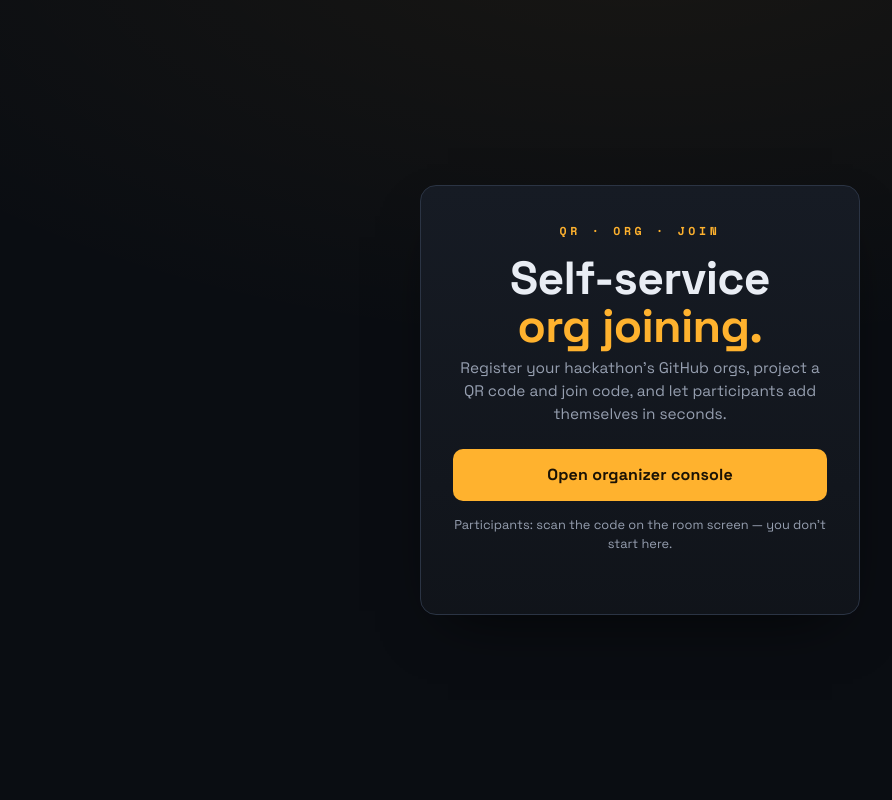
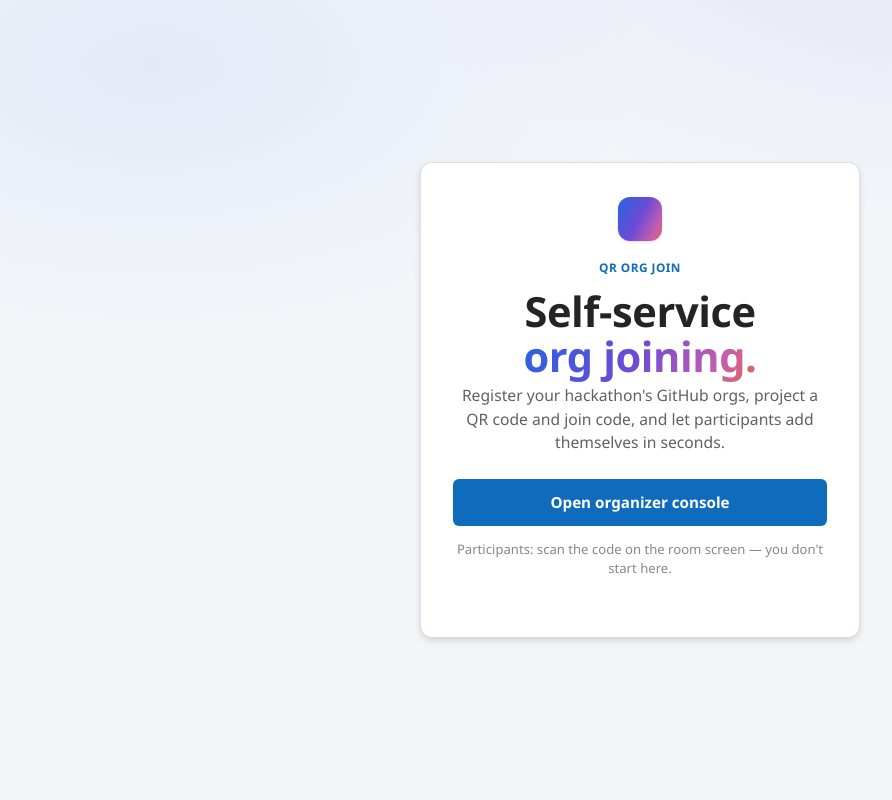
Before and after one commit to jeffrey-groneberg/gh_org_qr_join, a Python web app: template templates/index.html in a window 1280 px wide. Shown: the whole page, without its empty margins (0-892 px from the left). Run offline with Jinja, Linux system fonts and the light colour scheme; the template is opened without the code that fills it, so the values that code supplies are empty.

Commit message:
Re-theme UI to Microsoft Fluent / M365 Copilot look
Replace the amber 'departure board' theme with a clean Microsoft-branded design
matching M365 Copilot: light Fluent surfaces, Segoe UI / Cascadia type stack,
Microsoft communication blue (#0f6cbd) primary actions, Fluent depth shadows and
rounded corners, Fluent message bars/badges, and the Copilot gradient (blue ->
violet -> magenta) as the single signature accent (hero spark + title, org name,
and the projector passcode tiles). Neutralize transport-themed copy ('Now
boarding' -> 'Scan to join', 'Already aboard' -> 'Already a member', etc.).

Co-authored-by: Copilot <223556219+Copilot@users.noreply.github.com>

```diff
--- a/templates/admin_qr.html
+++ b/templates/admin_qr.html
@@ -2,7 +2,7 @@
 {% block title %}Join {{ org.name }}{% endblock %}
 {% block card_class %}project{% endblock %}
 {% block body %}
-  <p class="eyebrow">Now boarding</p>
+  <p class="eyebrow">Scan to join</p>
   <h1>Join <span class="org">{{ org.name }}</span></h1>
   <p class="lead">Scan to sign in with GitHub, then enter the code below.</p>
   <div class="qr xl">{{ qr_svg | safe }}</div>
--- a/templates/base.html
+++ b/templates/base.html
@@ -4,34 +4,37 @@
     <meta charset="utf-8" />
     <meta name="viewport" content="width=device-width, initial-scale=1" />
     <title>{% block title %}QR Org Join{% endblock %}</title>
-    <link rel="preconnect" href="https://fonts.googleapis.com" />
-    <link rel="preconnect" href="https://fonts.gstatic.com" crossorigin />
-    <link
-      href="https://fonts.googleapis.com/css2?family=Space+Grotesk:wght@400;500;700&family=Space+Mono:wght@400;700&display=swap"
-      rel="stylesheet"
-    />
     <style>
-      /* ---- Design system: "departure board" ----------------------------
-         Joining an org is boarding the build; the passcode is the gate code.
-         Palette is warm-slate (not GitHub black) with a single amber board
-         signal. Display/data faces are a deliberate Space superfamily pair. */
+      /* ---- Microsoft Fluent / M365 Copilot design language --------------
+         Light surfaces, Segoe UI, Microsoft communication blue, soft depth,
+         and the Copilot gradient (blue -> violet -> magenta) used sparingly as
+         the one signature accent. */
       :root {
-        --ink: #0e1116;
-        --ink-2: #0a0d12;
-        --surface: #161b24;
-        --surface-2: #1e2532;
-        --line: #2b3444;
-        --paper: #e9edf4;
-        --muted: #969fb0;
-        --amber: #ffb22e;
-        --amber-press: #e49b12;
-        --danger: #ff5f56;
-        --danger-soft: #3a1d1d;
-        --ok: #43d17a;
-        --ok-soft: #12271c;
-        --warn-soft: #2c2410;
-        --display: "Space Grotesk", system-ui, sans-serif;
-        --mono: "Space Mono", ui-monospace, SFMono-Regular, Menlo, monospace;
+        --bg: #f3f5f9;
+        --card: #ffffff;
+        --line: #e1dfdd;          /* Fluent neutralQuaternaryAlt */
+        --line-strong: #c8c6c4;   /* Fluent neutralTertiaryAlt */
+        --ink: #242424;           /* Fluent neutralPrimary */
+        --ink-2: #424242;
+        --muted: #616161;         /* Fluent neutralSecondary */
+        --subtle: #8a8886;
+        --accent: #0f6cbd;        /* Fluent 2 brand */
+        --accent-hover: #115ea3;
+        --accent-press: #0c5089;
+        --accent-soft: #eff6fc;
+        --danger: #a4262c;
+        --danger-bg: #fde7e9;
+        --success: #0e700e;
+        --success-bg: #dff6dd;
+        --warn-bg: #fff4ce;
+        --warn-ink: #4d4400;
+        --copilot: linear-gradient(118deg, #2664e0 0%, #6b4bd6 48%, #c75cae 82%, #e06a4e 100%);
+        --font: "Segoe UI Variable Text", "Segoe UI", system-ui, -apple-system,
+          "Helvetica Neue", Arial, sans-serif;
+        --mono: "Cascadia Code", "Cascadia Mono", ui-monospace, Consolas,
+          "SF Mono", Menlo, monospace;
+        --shadow-8: 0 1.6px 3.6px rgba(0, 0, 0, 0.10), 0 0.3px 0.9px rgba(0, 0, 0, 0.07);
+        --shadow-16: 0 3.2px 7.2px rgba(0, 0, 0, 0.11), 0 0.6px 1.8px rgba(0, 0, 0, 0.08);
       }
       * { box-sizing: border-box; }
       body {
@@ -41,218 +44,236 @@
         align-items: center;
         justify-content: center;
         padding: 28px;
-        font-family: var(--display);
-        font-weight: 400;
+        font-family: var(--font);
+        font-size: 15px;
         line-height: 1.5;
-        color: var(--paper);
-        /* Faint board-grid texture so the dark surface isn't a flat default. */
-        background-color: var(--ink);
+        color: var(--ink);
+        background-color: var(--bg);
+        /* Subtle Copilot-style ambient wash, kept very light. */
         background-image:
-          radial-gradient(120% 90% at 50% -10%, rgba(255, 178, 46, 0.06), transparent 60%),
-          linear-gradient(var(--ink-2) 0 0);
+          radial-gradient(1100px 520px at 78% -12%, rgba(108, 75, 214, 0.10), transparent 60%),
+          radial-gradient(900px 480px at 12% 8%, rgba(38, 100, 224, 0.08), transparent 55%);
         background-attachment: fixed;
       }
       .card {
         width: 100%;
         max-width: 440px;
-        background: linear-gradient(180deg, var(--surface) 0%, var(--ink) 140%);
+        background: var(--card);
         border: 1px solid var(--line);
-        border-radius: 16px;
-        padding: 36px 32px;
+        border-radius: 12px;
+        padding: 34px 32px;
         text-align: center;
-        box-shadow: 0 24px 60px -28px rgba(0, 0, 0, 0.8);
+        box-shadow: var(--shadow-16);
       }
-      .card.wide { max-width: 780px; text-align: left; }
+      .card.wide { max-width: 800px; text-align: left; }
       .card.project { max-width: 560px; }
 
       .eyebrow {
-        font-family: var(--mono);
-        font-size: 0.72rem;
-        font-weight: 700;
-        letter-spacing: 0.32em;
+        font-size: 0.74rem;
+        font-weight: 600;
+        letter-spacing: 0.04em;
         text-transform: uppercase;
-        color: var(--amber);
-        margin: 0 0 14px;
+        color: var(--accent);
+        margin: 0 0 12px;
       }
       h1 {
-        font-family: var(--display);
-        font-weight: 700;
-        font-size: 1.55rem;
-        letter-spacing: -0.015em;
+        font-weight: 600;
+        font-size: 1.5rem;
+        letter-spacing: -0.01em;
         margin: 0 0 6px;
+        color: var(--ink);
       }
-      h1 + h1 { margin-top: 36px; }
-      .org { color: var(--amber); }
-      p.lead { color: var(--muted); margin: 0 0 24px; font-size: 0.96rem; }
-      p.lead a { color: var(--paper); text-decoration: underline; text-underline-offset: 2px; }
+      h1 + h1 { margin-top: 34px; }
+      .org, .accent {
+        background: var(--copilot);
+        -webkit-background-clip: text;
+        background-clip: text;
+        color: transparent;
+      }
+      p.lead { color: var(--muted); margin: 0 0 24px; font-size: 0.98rem; }
+      p.lead a { color: var(--accent); text-decoration: none; font-weight: 600; }
+      p.lead a:hover { text-decoration: underline; }
 
-      /* ---- QR: a "ticket" panel ---------------------------------------- */
+      /* ---- QR panel ---------------------------------------------------- */
       .qr {
         background: #fff;
+        border: 1px solid var(--line);
         border-radius: 12px;
         padding: 14px;
         display: inline-block;
         line-height: 0;
-        box-shadow: 0 0 0 1px var(--line), 0 14px 30px -18px rgba(0, 0, 0, 0.9);
+        box-shadow: var(--shadow-8);
+        width: 236px;
       }
+      .qr.xl { width: 328px; }
       .qr svg { width: 100%; height: auto; display: block; }
-      .qr { width: 236px; box-sizing: border-box; }
-      .qr.xl { width: 328px; }
-      .hint { color: var(--muted); font-size: 0.8rem; margin: 14px 0 24px; }
+      .hint { color: var(--subtle); font-size: 0.82rem; margin: 14px 0 24px; }
 
-      /* ---- Buttons ----------------------------------------------------- */
+      /* ---- Buttons (Fluent) -------------------------------------------- */
       .btn {
         display: inline-flex;
         align-items: center;
         justify-content: center;
         gap: 8px;
         width: 100%;
-        padding: 13px 18px;
-        border-radius: 10px;
+        padding: 11px 20px;
+        border-radius: 6px;
         border: 1px solid transparent;
-        background: var(--amber);
-        color: #1a1205;
-        font-family: var(--display);
-        font-size: 1rem;
-        font-weight: 700;
-        letter-spacing: 0.01em;
+        background: var(--accent);
+        color: #fff;
+        font-family: var(--font);
+        font-size: 0.95rem;
+        font-weight: 600;
         text-decoration: none;
         cursor: pointer;
-        transition: transform 0.08s ease, background 0.15s ease, box-shadow 0.15s ease;
+        transition: background 0.12s ease;
       }
-      .btn:hover { background: var(--amber-press); }
-      .btn:active { transform: translateY(1px); }
-      .btn:focus-visible { outline: 3px solid var(--amber); outline-offset: 3px; }
+      .btn:hover { background: var(--accent-hover); }
+      .btn:active { background: var(--accent-press); }
+      .btn:focus-visible { outline: 2px solid var(--ink); outline-offset: 2px; }
       .btn svg { fill: currentColor; }
       .btn-secondary {
-        background: transparent;
-        color: var(--paper);
-        border-color: var(--line);
+        background: #fff;
+        color: var(--ink);
+        border-color: var(--line-strong);
       }
-      .btn-secondary:hover { background: var(--surface-2); }
+      .btn-secondary:hover { background: #f5f5f5; }
       .btn-danger {
-        background: transparent;
+        background: #fff;
         color: var(--danger);
-        border-color: rgba(255, 95, 86, 0.5);
+        border-color: #e6b0b3;
       }
-      .btn-danger:hover { background: var(--danger-soft); }
-      .btn-sm { width: auto; padding: 7px 13px; font-size: 0.82rem; border-radius: 8px; }
+      .btn-danger:hover { background: var(--danger-bg); }
+      .btn-sm { width: auto; padding: 6px 14px; font-size: 0.85rem; }
 
       form { margin: 0; }
       .who { color: var(--muted); font-size: 0.92rem; margin-bottom: 18px; }
-      .who strong { color: var(--paper); }
+      .who strong { color: var(--ink); }
 
-      /* ---- Status messages --------------------------------------------- */
+      /* ---- Message bars (Fluent) --------------------------------------- */
       .alert, .notice, .warn {
-        border-radius: 10px;
+        border-radius: 6px;
         padding: 11px 14px;
-        font-size: 0.85rem;
+        font-size: 0.88rem;
         margin-bottom: 20px;
         text-align: left;
-        border: 1px solid;
+        border: 1px solid transparent;
       }
-      .alert { background: var(--danger-soft); border-color: var(--danger); color: #ffd9d6; }
-      .notice { background: var(--ok-soft); border-color: var(--ok); color: #b6f2cd; }
-      .warn { background: var(--warn-soft); border-color: var(--amber); color: #ffdf9e; }
-      .notice code { color: #b6f2cd; }
+      .alert { background: var(--danger-bg); color: var(--danger); border-color: #f1c7ca; }
+      .notice { background: var(--success-bg); color: var(--success); border-color: #bfe5bd; }
+      .warn { background: var(--warn-bg); color: var(--warn-ink); border-color: #f2e3a3; }
+      .notice code { color: var(--success); background: #cdeccb; }
 
       .check-banner { display: flex; align-items: center; gap: 12px; justify-content: space-between; }
       .check-banner form { margin: 0; }
 
       .badge {
         display: inline-block;
-        padding: 2px 9px;
+        padding: 2px 10px;
         border-radius: 999px;
-        font-family: var(--mono);
-        font-size: 0.68rem;
-        font-weight: 700;
-        letter-spacing: 0.04em;
-        border: 1px solid var(--line);
+        font-size: 0.7rem;
+        font-weight: 600;
+        border: 1px solid var(--line-strong);
         color: var(--muted);
+        background: #fafafa;
+        vertical-align: middle;
       }
-      .badge.ok { color: var(--ok); border-color: var(--ok); }
-      .badge.no_access { color: var(--amber); border-color: var(--amber); }
-      .badge.missing, .badge.error { color: var(--danger); border-color: var(--danger); }
+      .badge.ok { color: var(--success); background: var(--success-bg); border-color: #bfe5bd; }
+      .badge.no_access { color: var(--warn-ink); background: var(--warn-bg); border-color: #f2e3a3; }
+      .badge.missing, .badge.error { color: var(--danger); background: var(--danger-bg); border-color: #f1c7ca; }
 
       .success { text-align: left; }
       .success h2 { font-size: 1.15rem; margin: 0 0 8px; }
       .success p { color: var(--muted); font-size: 0.92rem; margin: 0 0 18px; }
       .footer-link { margin-top: 18px; }
-      .footer-link a { color: var(--muted); font-size: 0.8rem; text-decoration: none; }
-      .footer-link a:hover { color: var(--paper); text-decoration: underline; }
+      .footer-link a { color: var(--muted); font-size: 0.82rem; text-decoration: none; }
+      .footer-link a:hover { color: var(--accent); text-decoration: underline; }
 
       /* ---- Table (organizer console) ----------------------------------- */
-      table { width: 100%; border-collapse: collapse; margin: 10px 0 28px; }
+      table { width: 100%; border-collapse: collapse; margin: 12px 0 28px; }
       th, td { text-align: left; padding: 12px 10px; border-bottom: 1px solid var(--line); font-size: 0.9rem; }
       th {
         color: var(--muted);
-        font-family: var(--mono);
-        font-weight: 700;
-        font-size: 0.7rem;
-        letter-spacing: 0.12em;
+        font-weight: 600;
+        font-size: 0.72rem;
+        letter-spacing: 0.03em;
         text-transform: uppercase;
       }
       td .actions { display: flex; gap: 8px; flex-wrap: wrap; }
 
-      label { display: block; font-family: var(--mono); font-size: 0.72rem; letter-spacing: 0.08em; text-transform: uppercase; color: var(--muted); margin: 14px 0 6px; }
+      label { display: block; font-size: 0.78rem; font-weight: 600; color: var(--ink-2); margin: 14px 0 6px; }
       input[type="text"], select {
         width: 100%;
-        padding: 11px 13px;
-        border-radius: 10px;
-        border: 1px solid var(--line);
-        background: var(--ink-2);
-        color: var(--paper);
-        font-family: var(--display);
-        font-size: 0.96rem;
+        padding: 9px 12px;
+        border-radius: 4px;
+        border: 1px solid var(--line-strong);
+        border-bottom: 2px solid var(--subtle);
+        background: #fff;
+        color: var(--ink);
+        font-family: var(--font);
+        font-size: 0.95rem;
       }
-      input[type="text"]:focus, select:focus { outline: 2px solid var(--amber); outline-offset: 1px; border-color: var(--amber); }
+      input[type="text"]:focus, select:focus {
+        outline: none;
+        border-color: var(--accent);
+        border-bottom-color: var(--accent);
+      }
       .row { display: flex; gap: 14px; flex-wrap: wrap; align-items: flex-end; }
       .row > div { flex: 1; min-width: 150px; }
-      code { font-family: var(--mono); color: var(--muted); background: var(--ink-2); padding: 2px 6px; border-radius: 5px; white-space: nowrap; }
-      code.pass { color: var(--amber); font-weight: 700; letter-spacing: 0.12em; font-size: 0.95rem; border: 1px solid var(--line); }
+      code { font-family: var(--mono); color: var(--accent); background: var(--accent-soft); padding: 2px 6px; border-radius: 4px; white-space: nowrap; }
+      code.pass { font-weight: 700; letter-spacing: 0.1em; font-size: 0.95rem; border: 1px solid #cfe4f6; }
 
-      /* ---- Signature: split-flap passcode board ------------------------ */
-      .flapcode { display: inline-flex; gap: 22px; flex-wrap: wrap; justify-content: center; margin: 6px 0 18px; }
+      /* ---- Passcode tiles (signature, Fluent + Copilot gradient) ------- */
+      .flapcode { display: inline-flex; gap: 18px; flex-wrap: wrap; justify-content: center; margin: 6px 0 18px; }
       .flapgroup { display: inline-flex; gap: 8px; }
       .flap {
-        position: relative;
-        min-width: 38px;
-        padding: 10px 4px;
+        min-width: 40px;
+        padding: 12px 6px;
         font-family: var(--mono);
         font-weight: 700;
         font-size: 1.7rem;
         line-height: 1;
-        color: var(--amber);
         text-align: center;
-        background: linear-gradient(180deg, #232b3a 0%, #161c27 50%, #10151e 50%, #1b222e 100%);
+        color: var(--ink);
+        background: #fff;
         border: 1px solid var(--line);
         border-radius: 8px;
-        box-shadow: inset 0 1px 0 rgba(255, 255, 255, 0.05), 0 4px 10px -4px rgba(0, 0, 0, 0.7);
+        box-shadow: var(--shadow-8);
       }
-      .flap::after {
-        content: "";
-        position: absolute;
-        left: 6px; right: 6px; top: 50%;
-        height: 1px;
-        background: rgba(0, 0, 0, 0.6);
+      .flapcode.lg .flap {
+        min-width: 66px;
+        padding: 18px 8px;
+        font-size: 3rem;
+        border-radius: 12px;
+        background: var(--copilot);
+        -webkit-background-clip: text;
+        background-clip: text;
+        color: transparent;
+        border: 1px solid var(--line);
+        box-shadow: var(--shadow-16);
       }
-      .flapcode.lg .flap { min-width: 64px; padding: 18px 6px; font-size: 3rem; border-radius: 10px; }
 
-      /* Passcode entry echoes the board: monospace, spaced, amber caret. */
       input.passcode-input {
         text-transform: uppercase;
-        letter-spacing: 0.42em;
+        letter-spacing: 0.4em;
         font-family: var(--mono);
         font-weight: 700;
-        font-size: 1.25rem;
+        font-size: 1.2rem;
         text-align: center;
-        caret-color: var(--amber);
+        color: var(--accent);
       }
-      input.passcode-input::placeholder { letter-spacing: 0.3em; color: #5b6678; }
+      input.passcode-input::placeholder { letter-spacing: 0.28em; color: #c8c6c4; }
 
       /* ---- Hero (landing) ---------------------------------------------- */
-      .hero h1 { font-size: clamp(2rem, 6vw, 2.9rem); line-height: 1.04; }
-      .hero .accent { color: var(--amber); }
+      .hero .spark {
+        width: 44px;
+        height: 44px;
+        margin: 0 auto 18px;
+        border-radius: 12px;
+        background: var(--copilot);
+        box-shadow: var(--shadow-8);
+      }
+      .hero h1 { font-size: clamp(1.9rem, 5.5vw, 2.6rem); line-height: 1.08; }
 
       @media (prefers-reduced-motion: reduce) {
         * { transition: none !important; }
--- a/templates/index.html
+++ b/templates/index.html
@@ -2,7 +2,8 @@
 {% block title %}QR Org Join{% endblock %}
 {% block body %}
   <div class="hero">
-    <p class="eyebrow">QR · Org · Join</p>
+    <div class="spark" aria-hidden="true"></div>
+    <p class="eyebrow">QR Org Join</p>
     <h1>Self-service<br /><span class="accent">org joining.</span></h1>
     <p class="lead">
       Register your hackathon's GitHub orgs, project a QR code and join code, and
--- a/templates/join.html
+++ b/templates/join.html
@@ -15,7 +15,7 @@
   {% elif invited %}
     <div class="success">
       {% if invite_state == "active" %}
-        <p class="eyebrow">Already aboard</p>
+        <p class="eyebrow">Already a member</p>
         <h1>You're in</h1>
         <p class="lead">
           <strong>{{ user }}</strong>, your account is already part of
@@ -26,7 +26,7 @@
         </a>
       {% else %}
         <p class="eyebrow">Invitation sent</p>
-        <h1>Check you in</h1>
+        <h1>Almost there</h1>
         <p class="lead">
           <strong>{{ user }}</strong>, we've invited you to
           <strong>{{ org.name }}</strong>. Accept it to finish joining — there's
```
